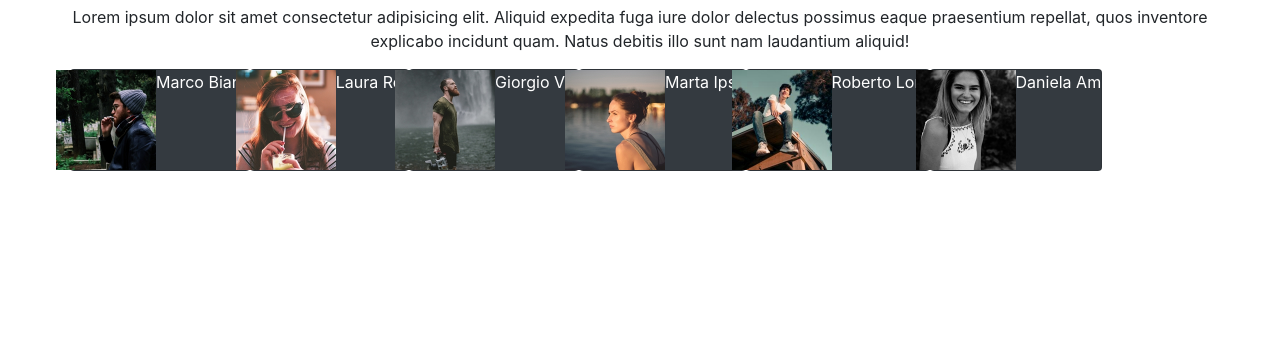
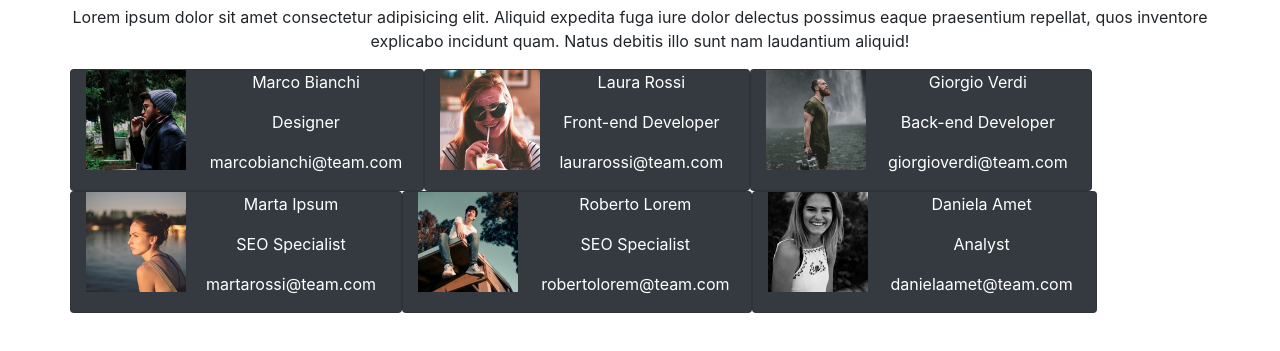
Before and after one commit to LuigiRac/js-our-team, a plain HTML site: page index.htm in a window 1280 px wide. Shown: the part 85-436 px from the top of the page. Drawn offline with nearby package versions, Linux system fonts and the light colour scheme.

Commit message:
fix layout

```diff
--- a/css/style.css
+++ b/css/style.css
@@ -13,3 +13,7 @@
 img {
     height: 100px;
 }
+
+/* .card {
+    width: 200px;
+} */
--- a/index.htm
+++ b/index.htm
@@ -22,13 +22,8 @@
             </p>
 
             <div id="cards" class="row g-5">
-                <div class="cards-container">
 
-                </div>
             </div>
-
-
-
         </section>
 
 
--- a/script/script.js
+++ b/script/script.js
@@ -45,11 +45,15 @@ for (let i = 0; i < teamMembers.length; i++) {
   // console.log(teamMembers[0].name);
   let cardsContainer = document.createElement('div');
 
-  cardsContainer.innerHTML = `<div class="card card bg-dark">
-                    <div class="row">
-
-                      <img src="${teamMembers[i].img}">
-                      <p class="text-white"> ${teamMembers[i].name} </p>
+  cardsContainer.innerHTML = `
+  <div class="card bg-dark d-flex flex-row">
+                    <div class="col-4">
+                        <img src="${teamMembers[i].img}">
+                    </div>
+                    <div class="col-8">
+                        <p class="text-white"> ${teamMembers[i].name} </p>
+                        <p class="text-white"> ${teamMembers[i].role} </p>
+                        <p class="text-white"> ${teamMembers[i].email} </p>
                     </div>
                 </div>`
 
```
